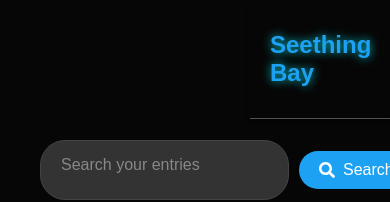
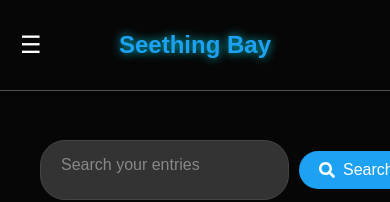
Before and after one commit to Dellen17/Seething_Bay2, a React (Create React App) app in the folder silver/frontend/: page / in a window 390 px wide. Shown: the top 202 px of the page. Built offline with nearby package versions, Linux system fonts and the light colour scheme; no server answers; sample sign-in values are in the browser's storage.

Commit message:
Added a hamburger menu button for the side nav on mobile

```diff
--- a/silver/frontend/src/components/Layout.js
+++ b/silver/frontend/src/components/Layout.js
@@ -5,6 +5,7 @@ import '../styles/Layout.css';
 
 const Layout = ({ children }) => {
   const [isSidebarOpen, setIsSidebarOpen] = useState(true);
+  const [toggleMobileSidebar, setToggleMobileSidebar] = useState(() => () => {});
 
   const toggleSidebar = useCallback(() => {
     setIsSidebarOpen((prev) => !prev);
@@ -12,9 +13,16 @@ const Layout = ({ children }) => {
 
   return (
     <div className="layout-container">
-      <SideNav isSidebarOpen={isSidebarOpen} toggleSidebar={toggleSidebar} />
+      <SideNav
+        isSidebarOpen={isSidebarOpen}
+        toggleSidebar={toggleSidebar}
+        setToggleMobileSidebar={setToggleMobileSidebar}
+      />
       <div className={`main-content ${isSidebarOpen ? '' : 'collapsed'}`}>
-        <Navbar isSidebarOpen={isSidebarOpen} />
+        <Navbar
+          isSidebarOpen={isSidebarOpen}
+          toggleMobileSidebar={toggleMobileSidebar}
+        />
         <div className="dashboard-content">
           {children}
         </div>
--- a/silver/frontend/src/components/Navbar.js
+++ b/silver/frontend/src/components/Navbar.js
@@ -1,9 +1,13 @@
 import React from 'react';
 import '../styles/Navbar.css';
 
-const Navbar = ({ isSidebarOpen }) => {
+const Navbar = ({ isSidebarOpen, toggleMobileSidebar }) => {
   return (
     <header className={`navbar ${isSidebarOpen ? '' : 'collapsed'}`}>
+      {/* Hamburger Menu Icon (Mobile Only) */}
+      <button className="mobile-hamburger" onClick={toggleMobileSidebar}>
+        ☰
+      </button>
       <h1 className="navbar-logo">Seething Bay</h1>
       {/* Add other navbar controls here */}
     </header>
--- a/silver/frontend/src/components/SideNav.js
+++ b/silver/frontend/src/components/SideNav.js
@@ -6,28 +6,34 @@ import {
 } from 'react-icons/fa';
 import '../styles/SideNav.css';
 
-const SideNav = ({ isSidebarOpen, toggleSidebar }) => {
-  const [isMobileSidebarOpen, setIsMobileSidebarOpen] = useState(false); // Mobile-specific state
+const SideNav = ({ isSidebarOpen, toggleSidebar, setToggleMobileSidebar }) => {
+  const [isMobileSidebarOpen, setIsMobileSidebarOpen] = useState(false);
   const [touchStart, setTouchStart] = useState(null);
   const [touchMove, setTouchMove] = useState(null);
 
-  // Handle screen resize for desktop sidebar
+  const toggleMobileSidebar = () => {
+    setIsMobileSidebarOpen((prev) => !prev);
+  };
+
+  useEffect(() => {
+    setToggleMobileSidebar(() => toggleMobileSidebar);
+  }, [setToggleMobileSidebar]);
+
   useEffect(() => {
     const handleResize = () => {
       if (window.innerWidth < 576) {
-        toggleSidebar(); // Use toggleSidebar to collapse if currently open
-        if (isSidebarOpen) toggleSidebar(); // Ensure it collapses on mobile
+        toggleSidebar();
+        if (isSidebarOpen) toggleSidebar();
       } else {
-        setIsMobileSidebarOpen(false); // Close mobile sidebar on desktop
+        setIsMobileSidebarOpen(false);
       }
     };
 
     window.addEventListener('resize', handleResize);
-    handleResize(); // Initial check
+    handleResize();
     return () => window.removeEventListener('resize', handleResize);
-  }, [toggleSidebar, isSidebarOpen]); // Add isSidebarOpen to dependencies
+  }, [toggleSidebar, isSidebarOpen]);
 
-  // Swipe detection for mobile
   const handleTouchStart = (e) => {
     setTouchStart(e.targetTouches[0].clientX);
   };
@@ -40,25 +46,29 @@ const SideNav = ({ isSidebarOpen, toggleSidebar }) => {
     if (touchStart && touchMove) {
       const distance = touchMove - touchStart;
       if (distance > 50 && !isMobileSidebarOpen) {
-        setIsMobileSidebarOpen(true); // Swipe right to open
+        setIsMobileSidebarOpen(true);
       } else if (distance < -50 && isMobileSidebarOpen) {
-        setIsMobileSidebarOpen(false); // Swipe left to close
+        setIsMobileSidebarOpen(false);
       }
     }
     setTouchStart(null);
     setTouchMove(null);
   };
 
-  // Close mobile sidebar when clicking outside
   const handleOverlayClick = () => {
     if (isMobileSidebarOpen) {
       setIsMobileSidebarOpen(false);
     }
   };
 
+  const handleLinkClick = () => {
+    if (window.innerWidth < 576) {
+      setIsMobileSidebarOpen(false);
+    }
+  };
+
   return (
     <>
-      {/* Mobile Overlay */}
       {isMobileSidebarOpen && (
         <div
           className="mobile-overlay"
@@ -69,7 +79,6 @@ const SideNav = ({ isSidebarOpen, toggleSidebar }) => {
         />
       )}
 
-      {/* Sidebar */}
       <aside
         className={`side-nav ${isSidebarOpen ? '' : 'collapsed'} ${
           isMobileSidebarOpen ? 'mobile-open' : ''
@@ -78,45 +87,43 @@ const SideNav = ({ isSidebarOpen, toggleSidebar }) => {
         onTouchMove={handleTouchMove}
         onTouchEnd={handleTouchEnd}
       >
-        {/* Toggle Button (Desktop Only) */}
         <button className="toggle-sidebar" onClick={toggleSidebar}>
           {isSidebarOpen ? '✖' : '☰'}
         </button>
 
-        {/* Navigation Links */}
         <ul>
           <li>
-            <Link to="/profile" className="nav-link">
+            <Link to="/profile" className="nav-link" onClick={handleLinkClick}>
               <FaUser className="nav-icon" />
               <span className="nav-text">Profile</span>
             </Link>
           </li>
           <li>
-            <Link to="/calendar" className="nav-link">
+            <Link to="/calendar" className="nav-link" onClick={handleLinkClick}>
               <FaCalendarAlt className="nav-icon" />
               <span className="nav-text">Calendar</span>
             </Link>
           </li>
           <li>
-            <Link to="/gallery" className="nav-link">
+            <Link to="/gallery" className="nav-link" onClick={handleLinkClick}>
               <FaImages className="nav-icon" />
               <span className="nav-text">Gallery</span>
             </Link>
           </li>
           <li>
-            <Link to="/mood-tracker" className="nav-link">
+            <Link to="/mood-tracker" className="nav-link" onClick={handleLinkClick}>
               <FaChartLine className="nav-icon" />
               <span className="nav-text">Mood Tracker</span>
             </Link>
           </li>
           <li>
-            <Link to="/settings" className="nav-link">
+            <Link to="/settings" className="nav-link" onClick={handleLinkClick}>
               <FaCog className="nav-icon" />
               <span className="nav-text">Settings</span>
             </Link>
           </li>
           <li>
-            <Link to="/about" className="nav-link">
+            <Link to="/about" className="nav-link" onClick={handleLinkClick}>
               <FaInfoCircle className="nav-icon" />
               <span className="nav-text">About</span>
             </Link>
@@ -127,7 +134,6 @@ const SideNav = ({ isSidebarOpen, toggleSidebar }) => {
         </ul>
       </aside>
 
-      {/* Mobile Trigger (Swipe Area) */}
       {!isMobileSidebarOpen && window.innerWidth < 576 && (
         <div
           className="mobile-swipe-area"
--- a/silver/frontend/src/styles/Navbar.css
+++ b/silver/frontend/src/styles/Navbar.css
@@ -11,7 +11,7 @@
   justify-content: space-between;
   box-shadow: 0 2px 4px rgba(0, 0, 0, 0.3);
   z-index: 999;
-  transition: left 0.3s ease; /* Add transition for smooth movement */
+  transition: left 0.3s ease;
   border-bottom: 1px solid rgba(255, 255, 255, 0.3);
 }
 
@@ -26,3 +26,44 @@
   text-shadow: 0px 0px 10px rgba(0, 242, 255, 0.8);
   color: #1DA1F2; /* Twitter blue */
 }
+
+/* Hamburger Menu Icon (Mobile Only) */
+.mobile-hamburger {
+  display: none; /* Hidden by default (desktop) */
+  background: none;
+  border: none;
+  color: white;
+  font-size: 24px;
+  cursor: pointer;
+  padding: 10px;
+  border-radius: 50%;
+  transition: background-color 0.3s ease;
+}
+
+.mobile-hamburger:hover {
+  background-color: rgba(255, 255, 255, 0.1);
+}
+
+/* Mobile Styles */
+@media (max-width: 576px) {
+  .navbar {
+    left: 0; /* Fixed position on mobile, not affected by sidebar */
+  }
+
+  .navbar.collapsed {
+    left: 0; /* Ensure it doesn't shift when sidebar is collapsed */
+  }
+
+  .mobile-hamburger {
+    display: block; /* Show hamburger icon on mobile */
+    position: absolute;
+    left: 10px; /* Position in top-left corner */
+    top: 50%;
+    transform: translateY(-50%);
+  }
+
+  .navbar-logo {
+    flex: 1; /* Take remaining space */
+    text-align: center; /* Center the logo on mobile */
+  }
+}
```
Also changed, not shown: 1 other file (tests, documents, lock files or other folders).
